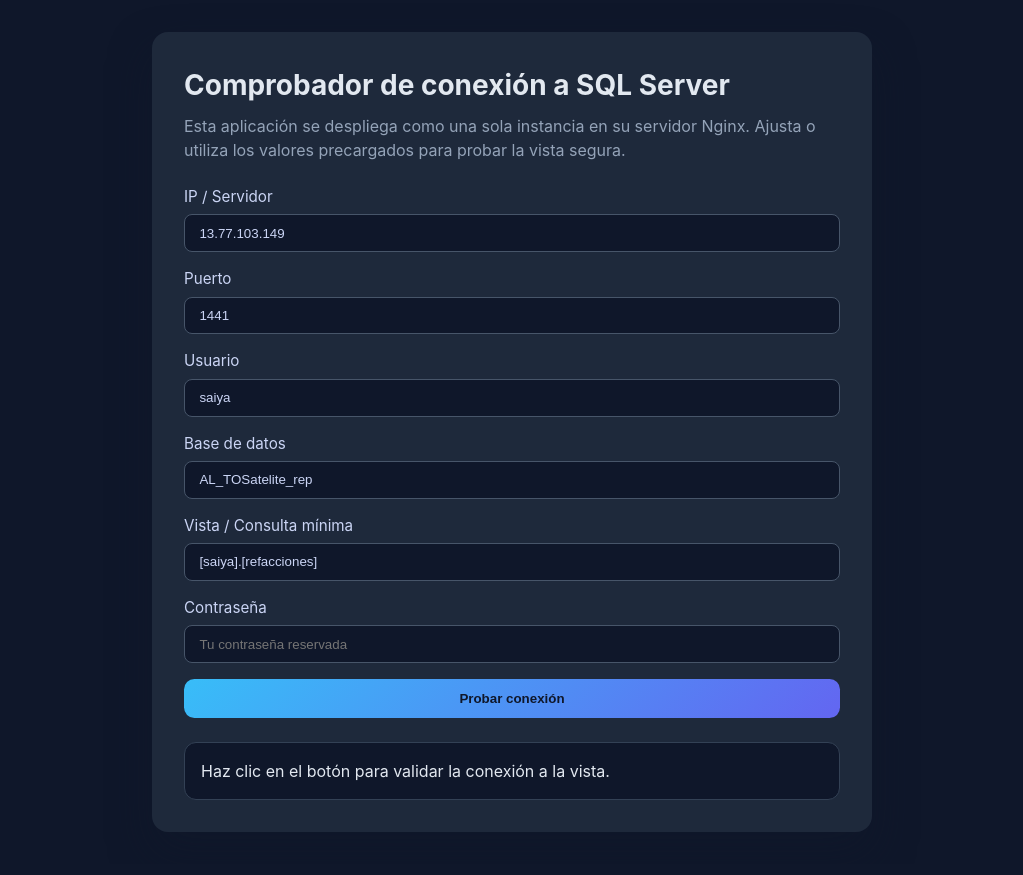
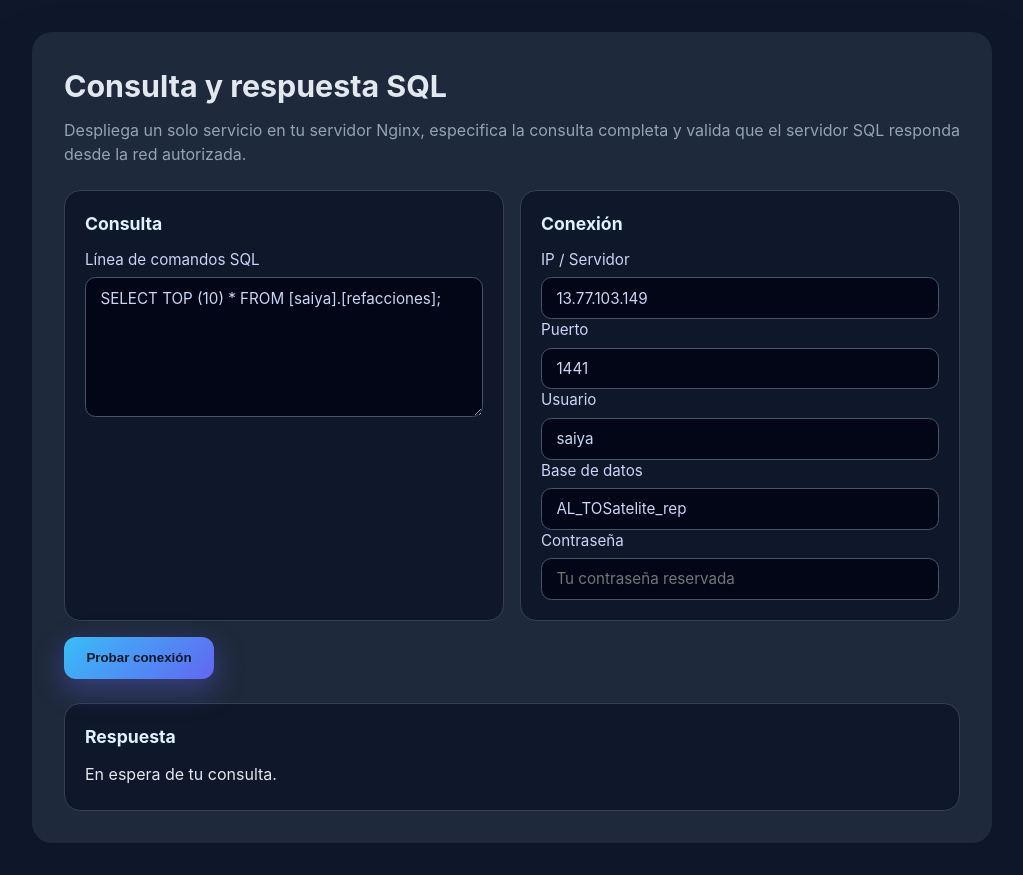
Before and after one commit to alex9abril/testconn, a website: page public/index.html in a window 1280 px wide. Shown: the whole page, without its empty margins (128-1151 px from the left). Drawn offline with Linux system fonts and the light colour scheme.

Commit message:
cambio de interfaz

```diff
--- a/public/app.js
+++ b/public/app.js
@@ -4,12 +4,17 @@ const resultSection = document.querySelector("#result");
 const renderResult = ({ success, message, rows, sample, details }) => {
   const statusClass = success ? "success" : "error";
   resultSection.innerHTML = `
-    <p class="${statusClass}">${message}</p>
-    ${success && rows !== undefined ? `<p>${rows} fila(s) disponibles.</p>` : ""}
-    ${sample && sample.length
-      ? `<pre class="data-sample">${JSON.stringify(sample, null, 2)}</pre>`
-      : ""}
-    ${details ? `<p class="error">${details}</p>` : ""}
+    <h2>Respuesta</h2>
+    <div class="response-body ${statusClass}">
+      <p>${message}</p>
+      ${success && rows !== undefined ? `<p>${rows} fila(s) disponibles.</p>` : ""}
+      ${details ? `<p>${details}</p>` : ""}
+      ${
+        sample && sample.length
+          ? `<pre class="data-sample">${JSON.stringify(sample, null, 2)}</pre>`
+          : ""
+      }
+    </div>
   `;
 };
 
@@ -19,7 +24,12 @@ form.addEventListener("submit", async (event) => {
   button.disabled = true;
   button.textContent = "Validando...";
 
-  resultSection.innerHTML = `<p>Intentando conectar...</p>`;
+  resultSection.innerHTML = `
+    <h2>Respuesta</h2>
+    <div class="response-body">
+      <p>Intentando conectar...</p>
+    </div>
+  `;
 
   const payload = Object.fromEntries(new FormData(form).entries());
 
--- a/public/index.html
+++ b/public/index.html
@@ -9,14 +9,28 @@
   <body>
     <main class="container">
       <header>
-        <h1>Comprobador de conexión a SQL Server</h1>
+        <h1>Consulta y respuesta SQL</h1>
         <p>
-          Esta aplicación se despliega como una sola instancia en su servidor Nginx.
-          Ajusta o utiliza los valores precargados para probar la vista segura.
+          Despliega un solo servicio en tu servidor Nginx, especifica la consulta completa
+          y valida que el servidor SQL responda desde la red autorizada.
         </p>
       </header>
 
       <form id="connection-form">
+        <div class="form-grid">
+          <section class="panel">
+            <h2>Consulta</h2>
+            <label>
+              Línea de comandos SQL
+              <textarea
+                name="queryText"
+                rows="6"
+              >SELECT TOP (10) * FROM [saiya].[refacciones];</textarea>
+            </label>
+          </section>
+
+          <section class="panel">
+            <h2>Conexión</h2>
             <label>
               IP / Servidor
               <input name="serverHost" value="13.77.103.149" />
@@ -38,20 +52,18 @@
             </label>
 
             <label>
-          Vista / Consulta mínima
-          <input name="viewName" value="[saiya].[refacciones]" />
-        </label>
-
-        <label>
               Contraseña
               <input name="password" type="password" placeholder="Tu contraseña reservada" />
             </label>
+          </section>
+        </div>
 
         <button type="submit">Probar conexión</button>
       </form>
 
-      <section id="result">
-        <p>Haz clic en el botón para validar la conexión a la vista.</p>
+      <section id="result" class="panel response-panel">
+        <h2>Respuesta</h2>
+        <p>En espera de tu consulta.</p>
       </section>
     </main>
 
--- a/public/styles.css
+++ b/public/styles.css
@@ -19,15 +19,15 @@ body {
 }
 
 .container {
-  width: min(720px, 100%);
+  width: min(960px, 100%);
   background: #1e293b;
-  border-radius: 1rem;
+  border-radius: 1.25rem;
   padding: 2rem;
-  box-shadow: 0 20px 40px rgba(15, 23, 42, 0.5);
+  box-shadow: 0 25px 45px rgba(15, 23, 42, 0.55);
 }
 
 header h1 {
-  font-size: 1.75rem;
+  font-size: 1.9rem;
   margin-bottom: 0.5rem;
 }
 
@@ -37,8 +37,28 @@ header p {
 }
 
 form {
+  display: flex;
+  flex-direction: column;
+  gap: 1rem;
+}
+
+.form-grid {
   display: grid;
+  grid-template-columns: repeat(auto-fit, minmax(260px, 1fr));
   gap: 1rem;
+}
+
+.panel {
+  background: #0f172a;
+  border-radius: 1rem;
+  padding: 1.25rem;
+  border: 1px solid #334155;
+}
+
+.panel h2 {
+  font-size: 1.1rem;
+  margin-bottom: 0.75rem;
+  color: #e0f2fe;
 }
 
 label {
@@ -49,29 +69,40 @@ label {
   color: #cbd5f5;
 }
 
-input {
+input,
+textarea {
   border: 1px solid #475569;
-  border-radius: 0.5rem;
+  border-radius: 0.65rem;
   padding: 0.65rem 0.9rem;
-  background: #0f172a;
+  background: #020617;
   color: inherit;
   transition: border 0.2s ease;
+  font-family: inherit;
+  font-size: 0.95rem;
 }
 
-input:focus {
+textarea {
+  resize: vertical;
+  min-height: 140px;
+}
+
+input:focus,
+textarea:focus {
   border-color: #38bdf8;
   outline: none;
 }
 
 button {
+  align-self: flex-start;
   border: none;
-  border-radius: 0.65rem;
-  padding: 0.75rem 1rem;
+  border-radius: 0.75rem;
+  padding: 0.85rem 1.4rem;
   background: linear-gradient(135deg, #38bdf8, #6366f1);
   color: #0f172a;
   font-weight: 600;
   cursor: pointer;
-  transition: transform 0.2s ease;
+  transition: transform 0.2s ease, box-shadow 0.2s ease;
+  box-shadow: 0 10px 30px rgba(99, 102, 241, 0.4);
 }
 
 button:active {
@@ -80,27 +111,36 @@ button:active {
 
 #result {
   margin-top: 1.5rem;
-  padding: 1rem;
-  border-radius: 0.75rem;
-  background: #0f172a;
-  border: 1px solid #334155;
+  border-radius: 1rem;
 }
 
-.success {
+.response-panel {
+  padding-bottom: 1.5rem;
+}
+
+.response-body {
+  padding: 0.75rem 1rem;
+  border-radius: 0.65rem;
+  border: 1px solid transparent;
+  background: #020617;
+  min-height: 96px;
+}
+
+.response-body.success {
   border-color: #22c55e;
   color: #bbf7d0;
 }
 
-.error {
+.response-body.error {
   border-color: #f87171;
   color: #fecaca;
 }
 
 .data-sample {
   margin-top: 0.75rem;
-  background: #0f172a;
+  background: #020617;
   padding: 0.65rem 0.85rem;
-  border-radius: 0.5rem;
+  border-radius: 0.65rem;
   border: 1px dashed #94a3b8;
   font-family: "SFMono-Regular", Consolas, monaco, monospace;
   font-size: 0.85rem;
```
Also changed, not shown: server.js (+6 -3 lines), README.md. Lines whose indentation alone changed are shown as unchanged.
